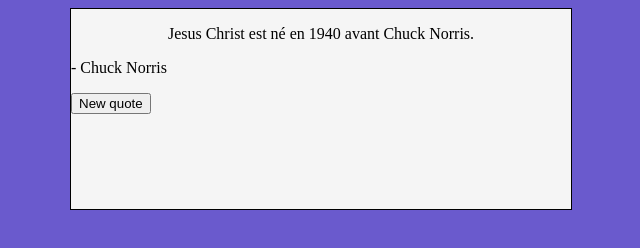
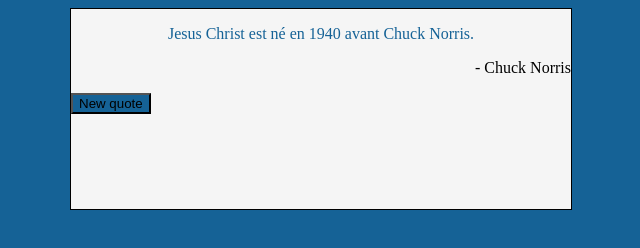
Before and after one commit to Sanjuron/TP---JS, a plain HTML site: page index.html in a window 1280 px wide. Shown: the whole page, without its empty margins (319-959 px from the left). Drawn offline with Linux system fonts and the light colour scheme.

Commit message:
TP réussi - à styliser

```diff
--- a/css/style.css
+++ b/css/style.css
@@ -14,6 +14,6 @@
     background-color: slateblue;
 }
 
-quote{
-    color: black;
+.CN{
+    text-align: right;
 }
--- a/index.html
+++ b/index.html
@@ -10,7 +10,7 @@
 
     <div class="category">
         <p id="quote"></p>
-        <p>- Chuck Norris</p>
+        <p class="CN">- Chuck Norris</p>
         <button id="button">New quote</button>
     </div>
 
--- a/js/app.js
+++ b/js/app.js
@@ -18,22 +18,30 @@
 
 function randFacts(){
     let rand = Math.floor(Math.random() * norrisFacts.length) // génère nombre aléatoire qui prend l'entièreté du tableau
-    document.getElementById("quote").innerHTML = norrisFacts[rand]; // assigne les citations aléatoires dans p
-}
-
-console.log(randFacts());
-
-function randColor(){
-    let color = '#'+Math.random().toString(16).substr(-6);
-    ; // génère couleur aléatoire.
+    document.getElementById("quote").innerHTML = norrisFacts[rand];
+    let color = getRandomColor();
+    // génère couleur aléatoire.
     let body = document.getElementById("body");
     let button = document.getElementById("button");
     let quote = document.getElementById("quote");
     body.style.backgroundColor = color;
     button.style.backgroundColor = color;
     quote.style.color = color;
+    // associe body, quote et button à la couleur aléatoire
+}
 
-} // ça ne marche pas
+console.log(randFacts());
+
+function getRandomColor() {
+    let letters = '0123456789ABCDEF';
+    let color = '#';
+    for (let i = 0; i < 6; i++) {
+      color += letters[Math.floor(Math.random() * 11)];
+    }
+    return color;
+  } // fonction qui génère une couleur aléatoire
+
+
 
 let button = document.getElementById("button");
-button.addEventListener("click", randFacts, randColor); // ! ne surtout pas oublier les parenthèses autour de click! Et ne pas en mettre après la fonction!!
+button.addEventListener("click", randFacts); // ! ne surtout pas oublier les parenthèses autour de click! Et ne pas en mettre après la fonction!!
```
